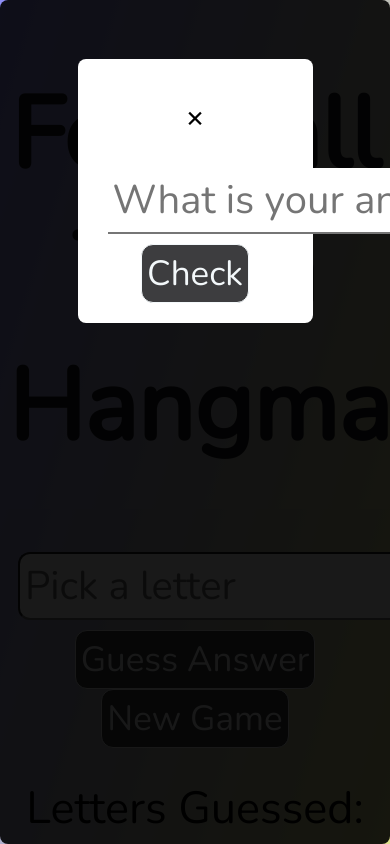
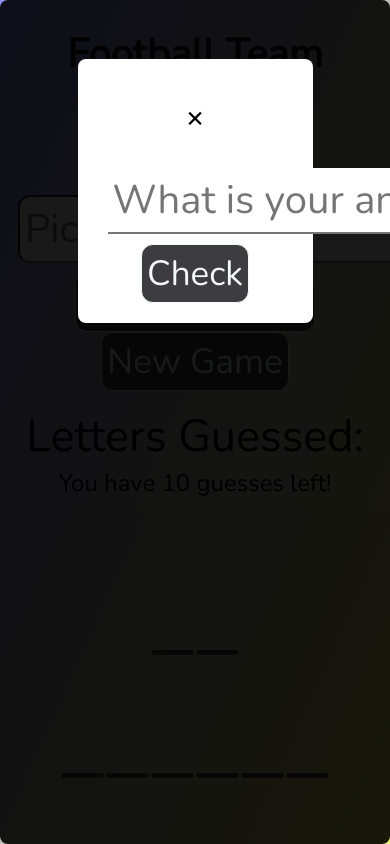
Before and after one commit to molsen88/Football-Team-Hangman, a plain HTML site: page index.html in a window 390 px wide. Both pictures are taken after a click on the button "Guess Answer". Shown: the top 844 px of the page. Drawn offline with nearby package versions, Linux system fonts and the light colour scheme.

```diff
--- a/hangman.css
+++ b/hangman.css
@@ -30,7 +30,7 @@
 
 .guessing-area {
   text-align: center;
-  margin-top: 80px;
+  margin-top: 60px;
   font-size: 30px;
 }
 
@@ -74,7 +74,7 @@
 
 #letters-guessed {
   text-align: center;
-  margin-top: 30px;
+  margin-top: 15px;
   font-size: 45px;
   font-family: "Nunito", sans-serif;
 }
@@ -129,6 +129,32 @@
   body {
     background-image: linear-gradient(to bottom right, #8f8ff8, #eeef77);
   }
+
+  .title {
+    font-family: "Nunito", sans-serif;
+    font-size: 20px;
+    color: rgb(28, 28, 31);
+    margin-bottom: 50px;
+    text-align: center;
+  }
+
+  button {
+    /* position: absolute; */
+    bottom: 0;
+  }
+
+  /* button {
+    font-size: 35px;
+    padding: 5px;
+    background-color: rgb(61, 61, 63);
+    border-radius: 12px;
+    border: 1px solid #f3f8fa;
+    color: #f3f8fa;
+    font-family: "Nunito", sans-serif;
+    cursor: pointer;
+    outline: none;
+    transition: 0.5s;
+  } */
 }
 
 /* Small screen devices (600px and above) */
```
Also changed, not shown: index.html (+6 -0 lines).
